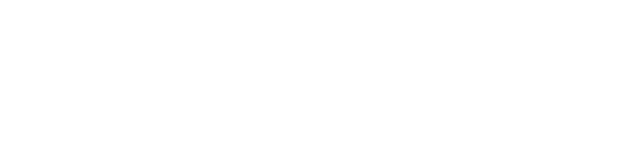
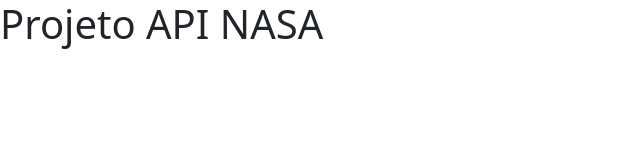
Before and after one commit to Kaigamer3010/api-nasa, a plain HTML site: page index.html in a window 1280 px wide. Shown: the whole page, without its empty margins (0-640 px from the left). Drawn offline with nearby package versions, Linux system fonts and the light colour scheme.

Commit message:
modifiquei o titulo

```diff
--- a/index.html
+++ b/index.html
@@ -9,7 +9,7 @@
 </head>
   <body>
 
-
+    <h1>Projeto API NASA</h1>
 
 
     <script src="https://cdn.jsdelivr.net/npm/bootstrap@5.3.8/dist/js/bootstrap.bundle.min.js" integrity="sha384-FKyoEForCGlyvwx9Hj09JcYn3nv7wiPVlz7YYwJrWVcXK/BmnVDxM+D2scQbITxI" crossorigin="anonymous"></script>
```
